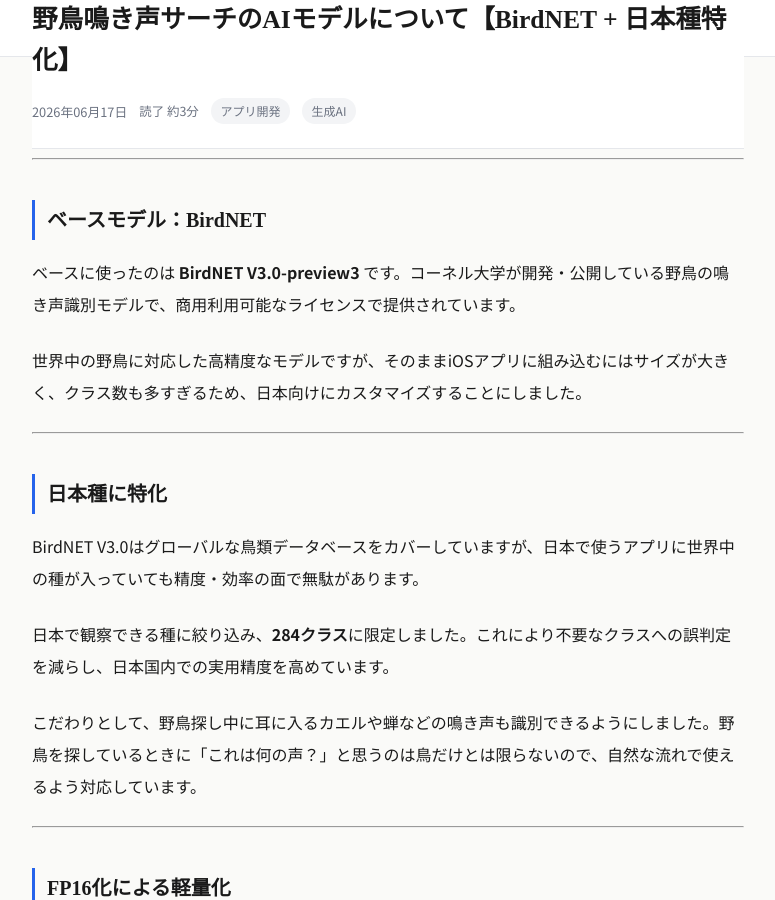
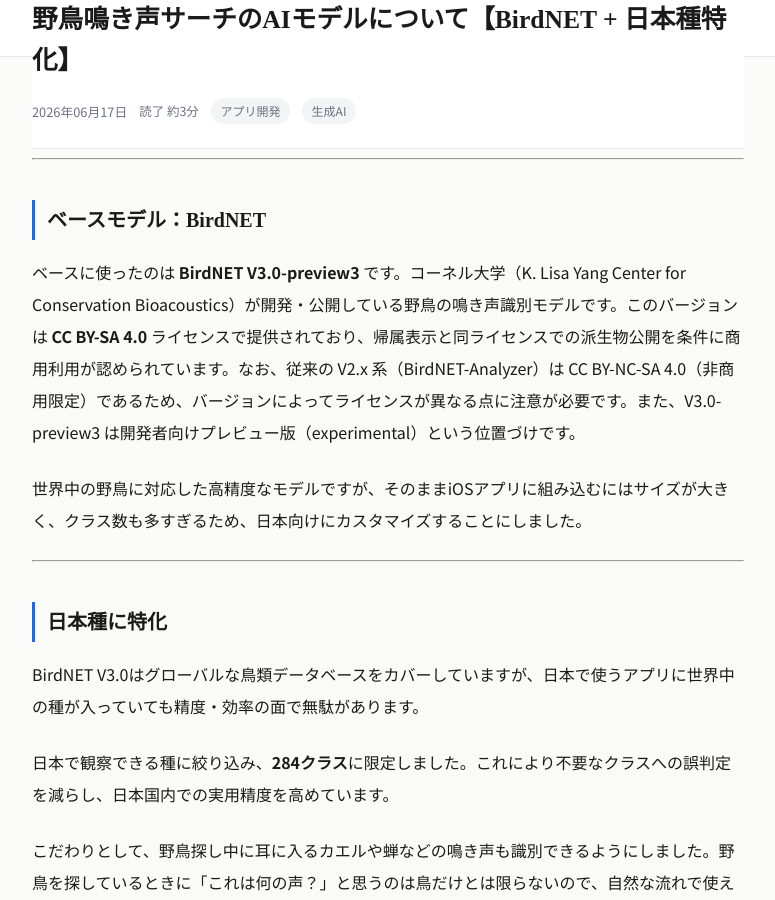
Before and after one commit to wat--/app-policies, a Jekyll site: the page built from _posts/2026-06-17-bird-voice-search-tech.md, in a window 1280 px wide and 900 px high, scrolled down 860 px. Shown: the whole window, without its empty margins (252-1027 px from the left). Built offline with Jekyll 4.4.1, drawn with Linux system fonts in a browser that asks for light colours; some of the changed text lies outside the part shown.

```diff
--- a/_posts/2026-06-17-bird-voice-search-tech.md
+++ b/_posts/2026-06-17-bird-voice-search-tech.md
@@ -20,7 +20,7 @@ description: 野鳥鳴き声サーチアプリに使っているAIモデルの
 
 ## ベースモデル：BirdNET
 
-ベースに使ったのは **BirdNET V3.0-preview3** です。コーネル大学が開発・公開している野鳥の鳴き声識別モデルで、商用利用可能なライセンスで提供されています。
+ベースに使ったのは **BirdNET V3.0-preview3** です。コーネル大学（K. Lisa Yang Center for Conservation Bioacoustics）が開発・公開している野鳥の鳴き声識別モデルです。このバージョンは **CC BY-SA 4.0** ライセンスで提供されており、帰属表示と同ライセンスでの派生物公開を条件に商用利用が認められています。なお、従来の V2.x 系（BirdNET-Analyzer）は CC BY-NC-SA 4.0（非商用限定）であるため、バージョンによってライセンスが異なる点に注意が必要です。また、V3.0-preview3 は開発者向けプレビュー版（experimental）という位置づけです。
 
 世界中の野鳥に対応した高精度なモデルですが、そのままiOSアプリに組み込むにはサイズが大きく、クラス数も多すぎるため、日本向けにカスタマイズすることにしました。
 
```
Also changed, not shown: other parts of _posts/2026-06-17-bird-voice-search-tech.md (+1 -1 lines), _posts/2026-06-17-mac-mini-m4-peripherals.md (+1 -1 lines).
